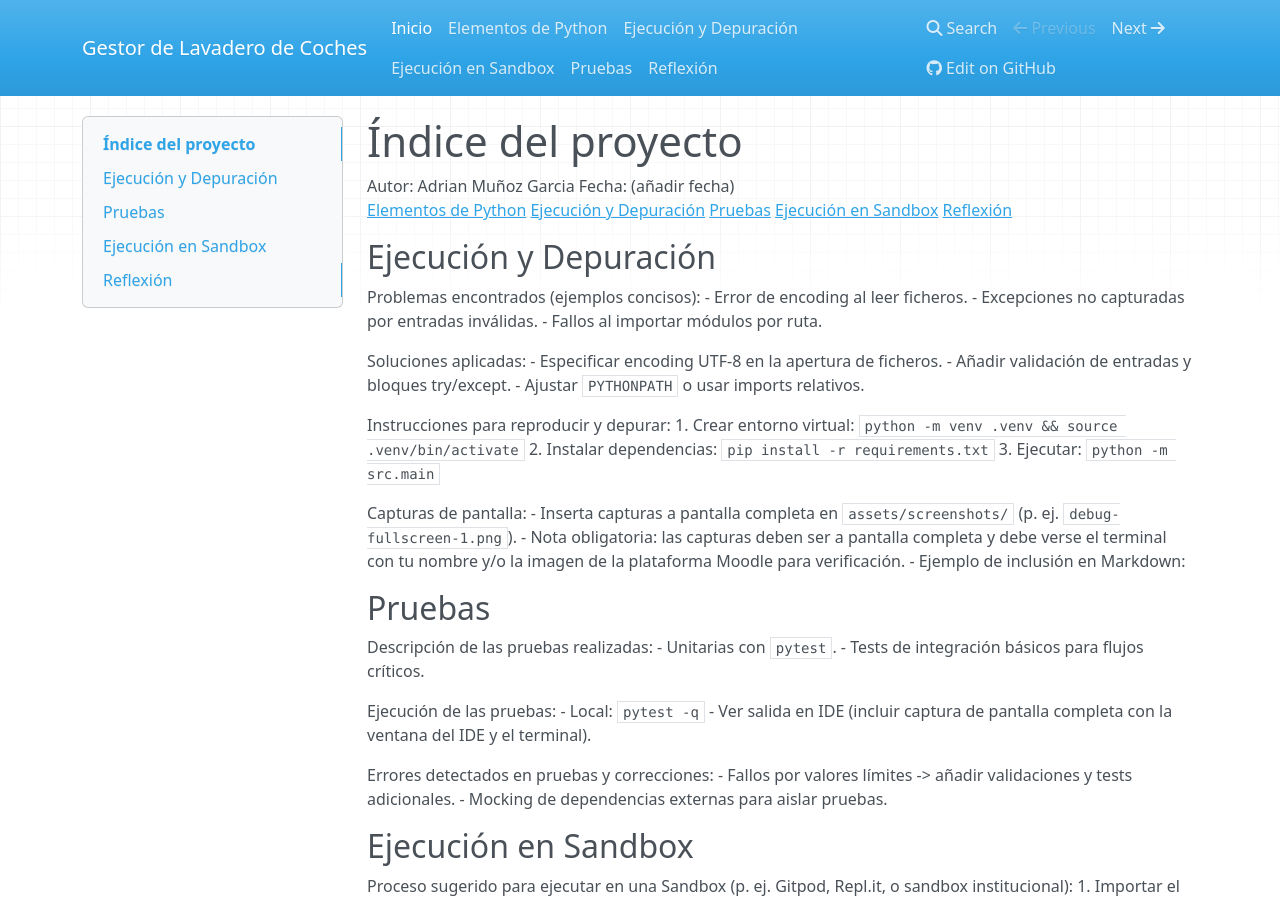
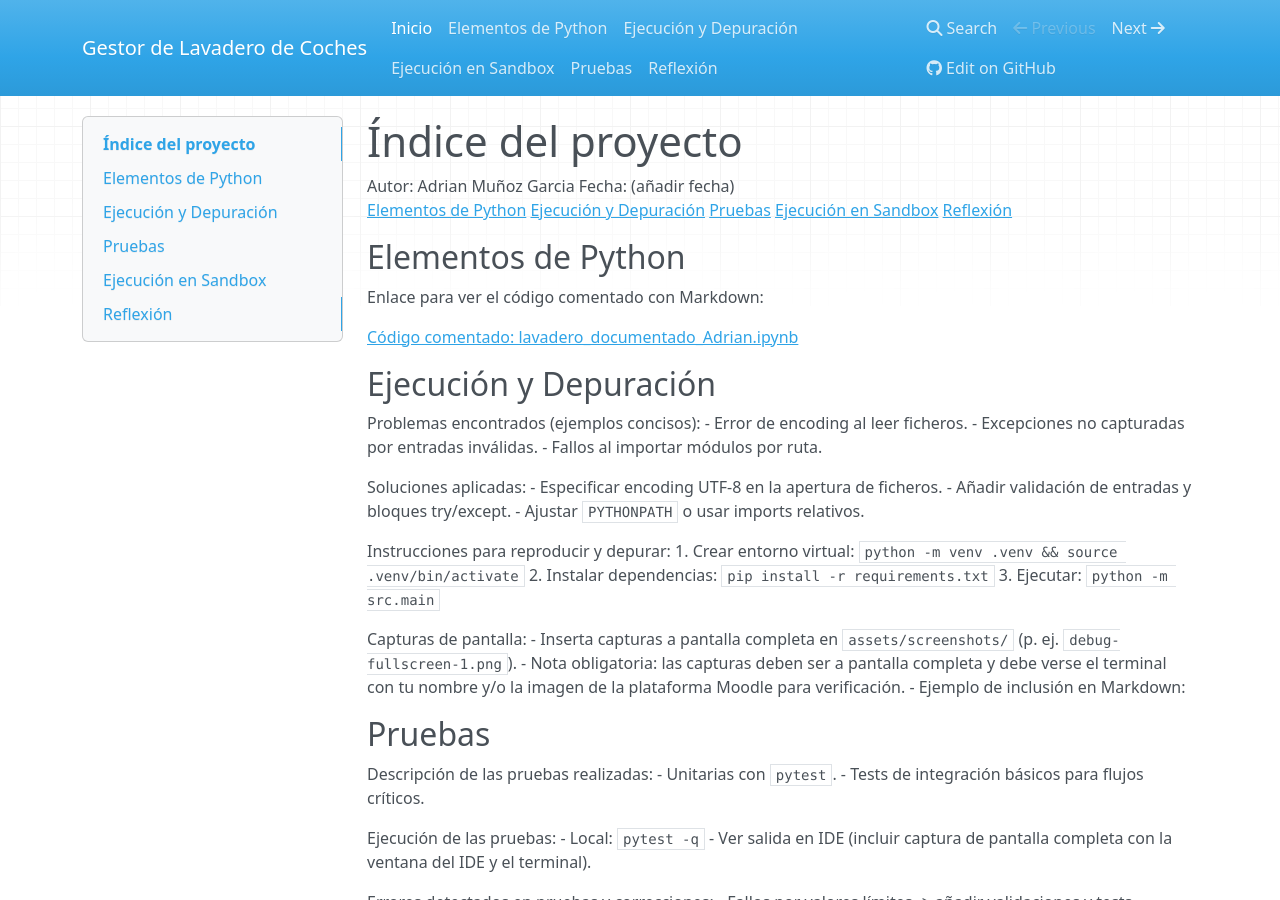
Before and after one commit to vjp-adrianMG1/Unidad1-TareaRA1-AdrianMG, an MkDocs documentation site: the page built from docs/index.md, in a window 1280 px wide and 900 px high. Built offline with MkDocs 1.6.1, drawn with Linux system fonts in a browser that asks for light colours; nearby versions of some CDN libraries.

Commit message:
Enlace al lavadero documetnado en el index

```diff
--- a/docs/index.md
+++ b/docs/index.md
@@ -7,6 +7,11 @@ Fecha: (añadir fecha)
 [Pruebas](https://vjp-adrianmg1.github.io/Unidad1-TareaRA1-AdrianMG/Pruebas)
 [Ejecución en Sandbox](https://vjp-adrianmg1.github.io/Unidad1-TareaRA1-AdrianMG/Ejecucion_en_Sandbox)
 [Reflexión](https://vjp-adrianmg1.github.io/Unidad1-TareaRA1-AdrianMG/Reflexion)
+
+## Elementos de Python
+Enlace para ver el código comentado con Markdown:
+
+[Código comentado: lavadero_documentado_Adrian.ipynb](lavadero_documentado_Adrian.ipynb)
 
 ## Ejecución y Depuración
 Problemas encontrados (ejemplos concisos):
```
